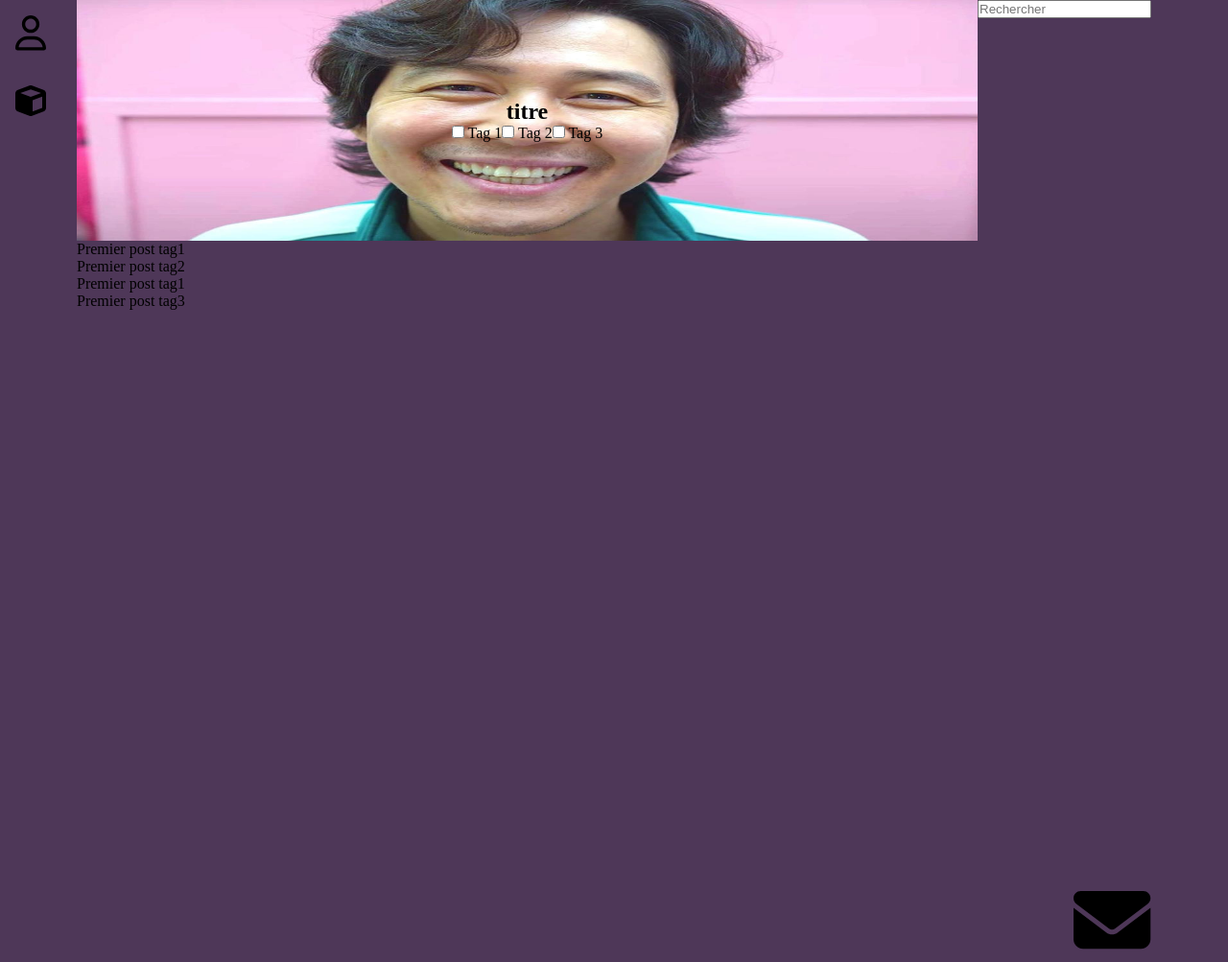
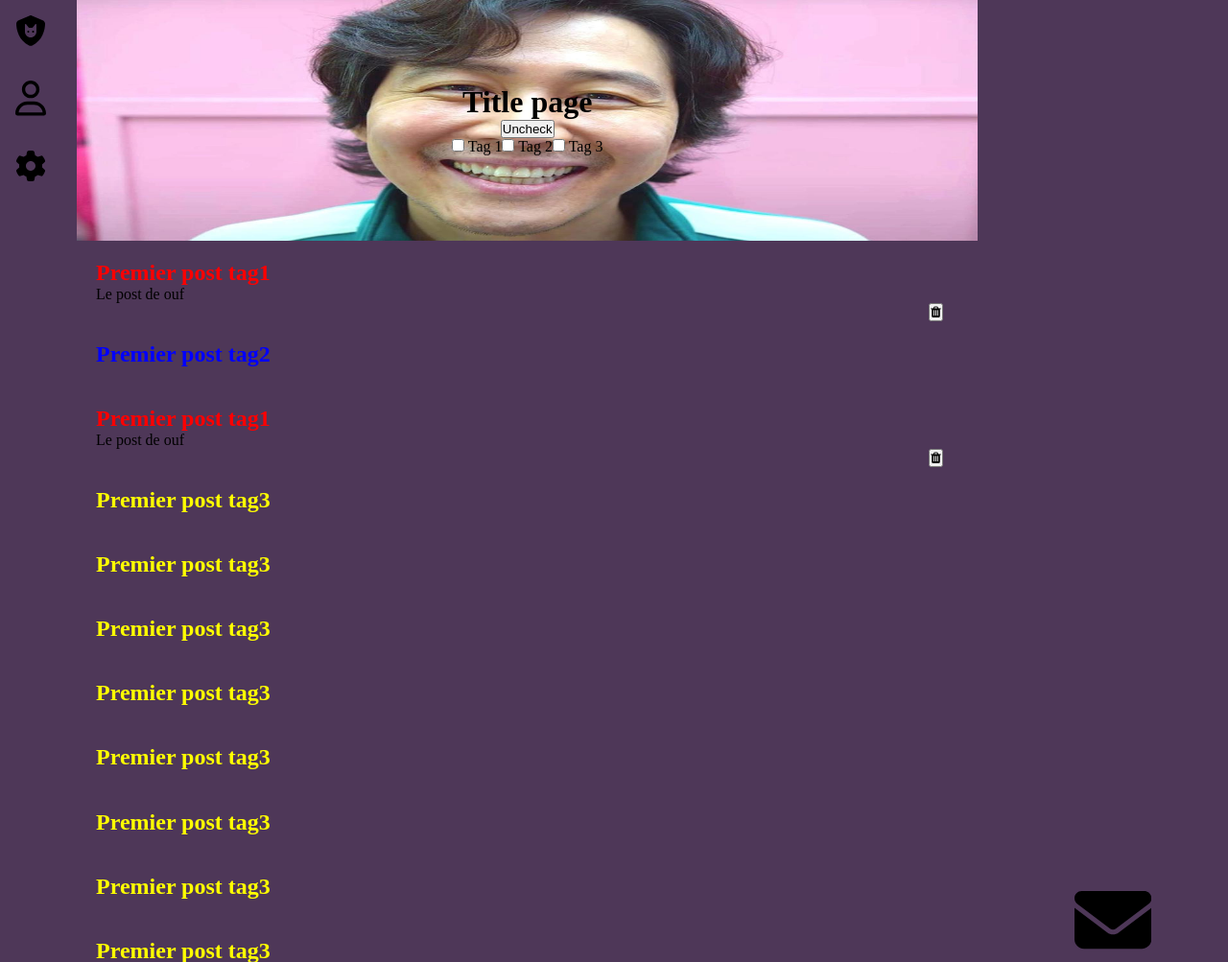
Before and after one commit to AnnamTRAN/Socialmedia, a PHP site: page / in a window 1280 px wide. Shown: the whole page at 96% size. Run offline with PHP 8.4, Linux system fonts and the light colour scheme.

Commit message:
interactions

```diff
--- a/component/filter.css
+++ b/component/filter.css
@@ -1,3 +1,4 @@
 #filter{
     display: flex;
+    list-style-type: none;
 }
--- a/component/trend.css
+++ b/component/modal.css
@@ -7,7 +7,7 @@
     margin-top: auto;
 }
 
-/*modal*/
+/*******************************modal**************************/
 
 #modal{
     display: none;
@@ -20,31 +20,44 @@
     background-color: rgba(0,0,0,0.4);
 }
 
-#modal-content{
+#modal-border{
     background-color: #fefefe;
     margin: 5% auto;
     padding: 20px;
     border: 1px solid #888;
     width: 80%;
 }
+/***********modal-content*********/
 
-.close {
+.modal-content{
+    display: flex;
+    flex-direction: column;
+    align-items: center;
+}
+
+#title{
+    width: 35%;
+}
+/***********modal-content*********/
+
+#close {
     color: #aaa;
     float: right;
     font-size: 28px;
     font-weight: bold;
 }
 
-.close:hover,
-.close:focus {
+#close:hover,
+#close:focus {
   color: black;
   text-decoration: none;
   cursor: pointer;
 }
+
 
 #modal-link svg{
     width: 8vh;
     margin-left: 10vh;
 }
 
-/*modal*/
+/*******************************modal**************************/
--- a/component/navbar.css
+++ b/component/navbar.css
@@ -7,8 +7,7 @@
 }
 
 .navbar-nav{
-    /*overflow-y: scroll;*/
-    overflow-x: hidden;
+    overflow: auto;
     list-style: none;
     padding: 0;
     margin: 0;
--- /dev/null
+++ b/component/post.css
@@ -0,0 +1,100 @@
+/************************************* SCROLLING ************************/
+#post{
+    position: absolute;
+    overflow-y: auto;
+    top: 25vh;
+    bottom: 0vh;
+    width: 92vh;
+}
+
+#post::-webkit-scrollbar{
+    display: none;
+}
+
+#alert{
+    display: none;
+    position: fixed;
+    z-index: 1;
+    left: 0;
+    top: 0;
+    height: 100%;
+    width: 100%;
+    background-color: rgba(0,0,0,0.4);
+}
+
+#alert-border{
+    display: flex;
+    flex-direction: column;
+    align-self: center;
+    align-items: center;
+    background-color: #fefefe;
+    margin: 5% auto;
+    padding: 20px;
+    border: 1px solid #888;
+    width: 80%;
+}
+
+#close-alert{
+    color: #aaa;
+    float: right;
+    font-size: 28px;
+    font-weight: bold;
+}
+
+#close-alert:hover,
+#close-alert:focus{
+    color: black;
+    text-decoration: none;
+    cursor: pointer;
+}
+/************************************* SCROLLING ************************/
+
+.remove{
+    display: none;
+    position: fixed;
+    z-index: 1;
+    left: 0;
+    top: 0;
+    height: 100%;
+    width: 100%;
+    background-color: rgba(0,0,0,0.4);
+}
+
+.remove-border{
+    background-color: #fefefe;
+    margin: 5% auto;
+    padding: 20px;
+    border: 1px solid #888;
+    width: 80%;
+}
+
+.remove-border button{
+    border-radius: 10px;
+    padding: 2vh 2vh;
+    margin: 2%;
+    cursor: pointer;
+    border: 2px solid green;
+    background-color: aqua;
+
+}
+
+.tag{
+    padding: 2vh;
+}
+
+.remove-button{
+    float: right;
+    cursor: pointer;
+}
+
+.tag[data-value="tag1"] h2{
+    color: red;
+}
+
+.tag[data-value="tag2"] h2{
+    color: blue;
+}
+
+.tag[data-value="tag3"] h2{
+    color: yellow;
+}
--- a/index.html
+++ b/index.html
@@ -7,6 +7,7 @@
     <meta name="viewport" content="width=device-width, initial-scale=1.0">
     <title>Document</title>
     <link rel="stylesheet" href="style.css">
+    <link rel="stylesheet" href="https://cdnjs.cloudflare.com/ajax/libs/font-awesome/4.7.0/css/font-awesome.min.css">
 
 </head>
 
@@ -16,6 +17,11 @@
             <ul class="navbar-nav">
 
                 <li class="nav-item">
+                    <a href="index.html" class="nav-link">
+                        <svg xmlns="http://www.w3.org/2000/svg" viewBox="0 0 512 512"><!--! Font Awesome Pro 6.2.1 by @fontawesome - https://fontawesome.com License - https://fontawesome.com/license (Commercial License) Copyright 2022 Fonticons, Inc. --><path d="M269.4 2.9C265.2 1 260.7 0 256 0s-9.2 1-13.4 2.9L54.3 82.8c-22 9.3-38.4 31-38.3 57.2c.5 99.2 41.3 280.7 213.6 363.2c16.7 8 36.1 8 52.8 0C454.7 420.7 495.5 239.2 496 140c.1-26.2-16.3-47.9-38.3-57.2L269.4 2.9zM160 154.4c0-5.8 4.7-10.4 10.4-10.4h.2c3.4 0 6.5 1.6 8.5 4.3l40 53.3c3 4 7.8 6.4 12.8 6.4h48c5 0 9.8-2.4 12.8-6.4l40-53.3c2-2.7 5.2-4.3 8.5-4.3h.2c5.8 0 10.4 4.7 10.4 10.4V272c0 53-43 96-96 96s-96-43-96-96V154.4zM216 288c8.8 0 16-7.2 16-16s-7.2-16-16-16s-16 7.2-16 16s7.2 16 16 16zm96-16c0-8.8-7.2-16-16-16s-16 7.2-16 16s7.2 16 16 16s16-7.2 16-16z"/></svg>                    </a>
+                </li>
+
+                <li class="nav-item">
                     <a href="#" class="nav-link">
                         <svg xmlns="http://www.w3.org/2000/svg" viewBox="0 0 448 512"><!--! Font Awesome Pro 6.2.1 by @fontawesome - https://fontawesome.com License - https://fontawesome.com/license (Commercial License) Copyright 2022 Fonticons, Inc. --><path d="M272 304h-96C78.8 304 0 382.8 0 480c0 17.67 14.33 32 32 32h384c17.67 0 32-14.33 32-32C448 382.8 369.2 304 272 304zM48.99 464C56.89 400.9 110.8 352 176 352h96c65.16 0 119.1 48.95 127 112H48.99zM224 256c70.69 0 128-57.31 128-128c0-70.69-57.31-128-128-128S96 57.31 96 128C96 198.7 153.3 256 224 256zM224 48c44.11 0 80 35.89 80 80c0 44.11-35.89 80-80 80S144 172.1 144 128C144 83.89 179.9 48 224 48z"/></svg>                    <span class="link-text"> Home </span>
                     </a>
@@ -23,8 +29,7 @@
 
                 <li class="nav-item">
                     <a href="#" class="nav-link">
-                        <svg xmlns="http://www.w3.org/2000/svg" viewBox="0 0 512 512"><!--! Font Awesome Pro 6.2.0 by @fontawesome - https://fontawesome.com License - https://fontawesome.com/license (Commercial License) Copyright 2022 Fonticons, Inc. --><path d="M234.5 5.7c13.9-5 29.1-5 43.1 0l192 68.6C495 83.4 512 107.5 512 134.6V377.4c0 27-17 51.2-42.5 60.3l-192 68.6c-13.9 5-29.1 5-43.1 0l-192-68.6C17 428.6 0 404.5 0 377.4V134.6c0-27 17-51.2 42.5-60.3l192-68.6zM256 66L82.3 128 256 190l173.7-62L256 66zm32 368.6l160-57.1v-188L288 246.6v188z"/></svg>
-                        <span class="link-text"> Profil </span>
+                        <svg xmlns="http://www.w3.org/2000/svg" viewBox="0 0 512 512"><!--! Font Awesome Pro 6.2.1 by @fontawesome - https://fontawesome.com License - https://fontawesome.com/license (Commercial License) Copyright 2022 Fonticons, Inc. --><path d="M495.9 166.6c3.2 8.7 .5 18.4-6.4 24.6l-43.3 39.4c1.1 8.3 1.7 16.8 1.7 25.4s-.6 17.1-1.7 25.4l43.3 39.4c6.9 6.2 9.6 15.9 6.4 24.6c-4.4 11.9-9.7 23.3-15.8 34.3l-4.7 8.1c-6.6 11-14 21.4-22.1 31.2c-5.9 7.2-15.7 9.6-24.5 6.8l-55.7-17.7c-13.4 10.3-28.2 18.9-44 25.4l-12.5 57.1c-2 9.1-9 16.3-18.2 17.8c-13.8 2.3-28 3.5-42.5 3.5s-28.7-1.2-42.5-3.5c-9.2-1.5-16.2-8.7-18.2-17.8l-12.5-57.1c-15.8-6.5-30.6-15.1-44-25.4L83.1 425.9c-8.8 2.8-18.6 .3-24.5-6.8c-8.1-9.8-15.5-20.2-22.1-31.2l-4.7-8.1c-6.1-11-11.4-22.4-15.8-34.3c-3.2-8.7-.5-18.4 6.4-24.6l43.3-39.4C64.6 273.1 64 264.6 64 256s.6-17.1 1.7-25.4L22.4 191.2c-6.9-6.2-9.6-15.9-6.4-24.6c4.4-11.9 9.7-23.3 15.8-34.3l4.7-8.1c6.6-11 14-21.4 22.1-31.2c5.9-7.2 15.7-9.6 24.5-6.8l55.7 17.7c13.4-10.3 28.2-18.9 44-25.4l12.5-57.1c2-9.1 9-16.3 18.2-17.8C227.3 1.2 241.5 0 256 0s28.7 1.2 42.5 3.5c9.2 1.5 16.2 8.7 18.2 17.8l12.5 57.1c15.8 6.5 30.6 15.1 44 25.4l55.7-17.7c8.8-2.8 18.6-.3 24.5 6.8c8.1 9.8 15.5 20.2 22.1 31.2l4.7 8.1c6.1 11 11.4 22.4 15.8 34.3zM256 336c44.2 0 80-35.8 80-80s-35.8-80-80-80s-80 35.8-80 80s35.8 80 80 80z"/></svg>                        <span class="link-text"> Profil </span>
                     </a>
                 </li>
 
@@ -39,58 +44,137 @@
             <div id="main_content">
                 <div id="banner">
 
-                    <div id="title">
-                        <h2>titre</h2>
+                    <h1>Title page</h1>
+
+                    <div>
+                        <input type="button" value="Uncheck" class="checkbox" id="Uncheck" onclick="Uncheck(this)">
                     </div>
 
-                    <div id="filter">
+                    <ul id="filter">
+                        <li>
                             <div>
-                            <input type="checkbox" value="tag1" onclick="filter(event)">
+                                <input type="checkbox" data-value="tag1" class="checkbox" id="tag1" onchange="filter(event)">
                                 <label for="tag1">Tag 1</label>
                             </div>
+                        </li>
 
+                        <li>
                             <div>
-                            <input type="checkbox" value="tag2" onclick="filter(event)">
+                                <input type="checkbox" data-value="tag2" class="checkbox" id="tag2" onchange="filter(event)">
                                 <label for="tag2">Tag 2</label>
                             </div>
+                        </li>
 
+                        <li>
                             <div>
-                            <input type="checkbox" value="tag3" onclick="filter(event)">
+                                <input type="checkbox" data-value="tag3" class="checkbox" id="tag3" onchange="filter(event)">
                                 <label for="tag3">Tag 3</label>
                             </div>
-                    </div>
+                        </li>
+                    </ul>
 
                 </div>
 
                 <div id="post">
-                    <div class="tag" value="tag1">
-                        Premier post tag1
+
+                    <div id="alert">
+                        <div id="alert-border">
+                            <span id="close-alert">&times;</span>
+                            <p>You must be connected to view more</p>
+                            <div>
+                                <button>Sign in</button>
+                                <button>Sign up</button>
+                            </div>
+                        </div>
                     </div>
 
-                    <div class="tag" value="tag2">
-                        Premier post tag2
+                    <article class="tag" data-value="tag1">
+                        <section>
+                            <h2>Premier post tag1</h2>
+                            <p>Le post de ouf</p>
+                            <button class="remove-button"><i class="fa fa-trash"></i></button>
+                            <div class="remove">
+                                <div class="remove-border">
+                                    <p>Are you sure to delete?</p>
+                                    <button value="yes">Yes</button>
+                                    <button value="no">No</button>
                                 </div>
+                            </div>
+                        </section>
+                    </article>
 
-                    <div class="tag" value="tag1">
-                        Premier post tag1
+                    <article class="tag" data-value="tag2">
+                        <h2>Premier post tag2</h2>
+                    </article>
+
+                    <article class="tag" data-value="tag1">
+                        <section>
+                            <h2>Premier post tag1</h2>
+                            <p>Le post de ouf</p>
+                            <button class="remove-button"><i class="fa fa-trash"></i></button>
+                            <div class="remove">
+                                <div class="remove-border">
+                                    <p>Are you sure to delete?</p>
+                                    <button value="yes">Yes</button>
+                                    <button value="no">No</button>
                                 </div>
+                            </div>
+                        </section>
+                    </article>
 
-                    <div class="tag" value="tag3">
-                        Premier post tag3
-                    </div>
+                    <article class="tag" data-value="tag3">
+                        <h2>Premier post tag3</h2>
+                    </article>
+
+                    <article class="tag" data-value="tag3">
+                        <h2>Premier post tag3</h2>
+                    </article>
+
+                    <article class="tag" data-value="tag3">
+                        <h2>Premier post tag3</h2>
+                    </article>
+
+                    <article class="tag" data-value="tag3">
+                        <h2>Premier post tag3</h2>
+                    </article>
+
+                    <article class="tag" data-value="tag3">
+                        <h2>Premier post tag3</h2>
+                    </article>
+
+                    <article class="tag" data-value="tag3">
+                        <h2>Premier post tag3</h2>
+                    </article>
+
+                    <article class="tag" data-value="tag3">
+                        <h2>Premier post tag3</h2>
+                    </article>
+
+                    <article class="tag" data-value="tag3">
+                        <h2>Premier post tag3</h2>
+                    </article>
                 </div>
             </div>
 
             <div id="trend">
 
-                <div class="trend-item">
-                    <input type="text" placeholder="Rechercher">
-                </div>
+                <div id="modal">
+                    <div id="modal-border">
 
-                <div id="modal">
-                    <div id="modal-content">
-                        <span class="close">&times;</span>
-                        <p>Some text in the Modal..</p>
+                        <span id="close">&times;</span>
+
+                        <form class="modal-content">
+                            <input type="text" id="title-post" placeholder="title">
+                            <select name="select" id="tag-select">
+                                <option data-value="">Select tag</option>
+                                <option data-value="tag1">Tag1</option>
+                                <option data-value="tag2">Tag2</option>
+                                <option data-value="tag3">Tag3</option>
+                            </select>
+                            <textarea id="textarea" placeholder="What's the news?" rows="5" cols="50" maxlength="250"></textarea>
+                            <input type="submit" id="submit">
+                        </form>
+
                     </div>
                 </div>
 
@@ -108,7 +192,7 @@
     <footer>
 
     </footer>
-    <script type="text/javascript"src="script.js"></script>
+    <script src="script.js"></script>
 </body>
 
 </html>
--- a/style.css
+++ b/style.css
@@ -1,7 +1,8 @@
 @import url(component/navbar.css);
 @import url(component/banner.css);
 @import url(component/filter.css);
-@import url(component/trend.css);
+@import url(component/modal.css);
+@import url(component/post.css);
 
 *{
     margin: 0;
@@ -15,6 +16,7 @@ body{
 main,footer{
     margin-left: 5rem;
     margin-right: 5rem;
+
 }
 /*space for navbar and trend*/
 
@@ -24,19 +26,5 @@ main,footer{
 }
 
 #global{
-    display:flex
+    display:flex;
 }
-
-/*scrollbar*/
-body::-webkit-scrollbar{
-    width: 0.25rem;
-}
-
-body::-webkit-scrollbar-track{
-    background: #2E2F2F;
-}
-
-body::-webkit-scrollbar-thumb{
-    background: #CDDDDD;
-}
-/*scrollbar*/
```
Also changed, not shown: script.js (+105 -13 lines). Lines whose indentation alone changed are shown as unchanged.
